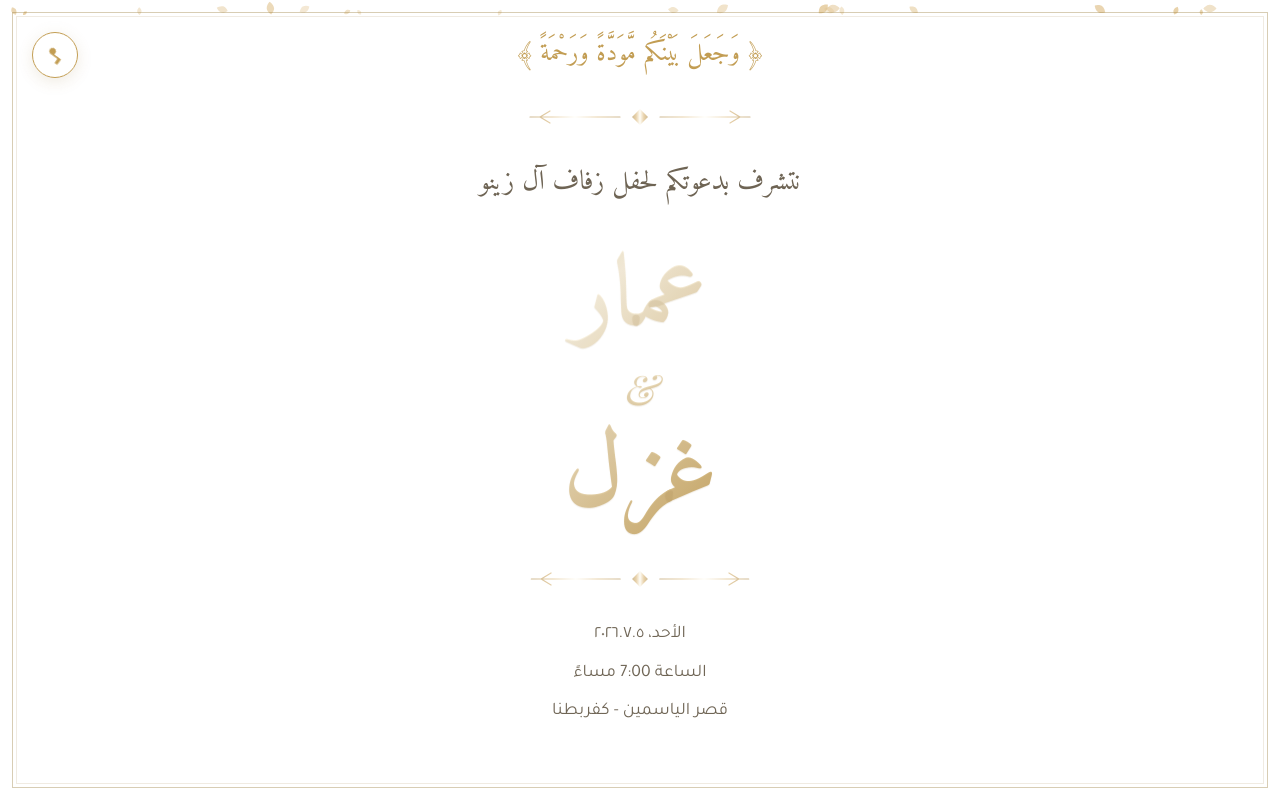
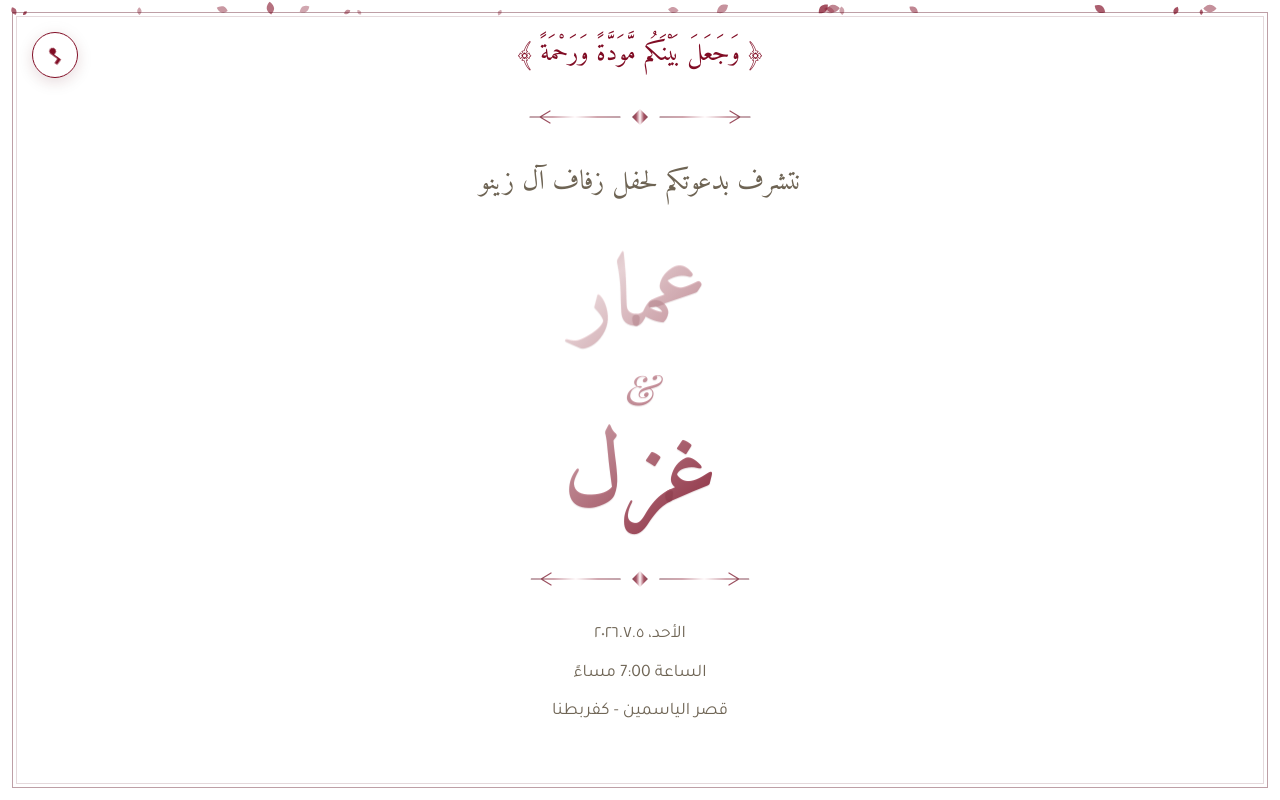
Before and after one commit to wedding15/wedding, a React (Vite) app: page / in a window 1280 px wide. Both pictures are taken after a click on the button "افتح الدعوة". Built offline with nearby package versions, Linux system fonts and the light colour scheme; a web font is replaced by a local one.

Commit message:
style: change theme colors from gold and white to burgundy and white

```diff
--- a/src/App.tsx
+++ b/src/App.tsx
@@ -12,11 +12,11 @@ function GoldDivider() {
       <svg width="240" height="24" viewBox="0 0 240 24" fill="none">
         <defs>
           <linearGradient id="gold-shimmer-divider" x1="0%" y1="0%" x2="100%" y2="0%">
-            <stop offset="0%" stopColor="#bda06a" />
-            <stop offset="25%" stopColor="#dfc089" />
-            <stop offset="50%" stopColor="#fffdf5" />
-            <stop offset="75%" stopColor="#dfc089" />
-            <stop offset="100%" stopColor="#bda06a" />
+            <stop offset="0%" stopColor="#540516" />
+            <stop offset="25%" stopColor="#800c24" />
+            <stop offset="50%" stopColor="#fff5f6" />
+            <stop offset="75%" stopColor="#800c24" />
+            <stop offset="100%" stopColor="#540516" />
             <animate attributeName="x1" from="-100%" to="100%" dur="3.5s" repeatCount="indefinite" />
             <animate attributeName="x2" from="0%" to="200%" dur="3.5s" repeatCount="indefinite" />
           </linearGradient>
@@ -39,11 +39,11 @@ function HeartDivider() {
       <svg width="180" height="24" viewBox="0 0 180 24" fill="none" style={{ opacity: 0.85 }}>
         <defs>
           <linearGradient id="gold-shimmer-heart" x1="0%" y1="0%" x2="100%" y2="0%">
-            <stop offset="0%" stopColor="#bda06a" />
-            <stop offset="25%" stopColor="#dfc089" />
-            <stop offset="50%" stopColor="#fffdf5" />
-            <stop offset="75%" stopColor="#dfc089" />
-            <stop offset="100%" stopColor="#bda06a" />
+            <stop offset="0%" stopColor="#540516" />
+            <stop offset="25%" stopColor="#800c24" />
+            <stop offset="50%" stopColor="#fff5f6" />
+            <stop offset="75%" stopColor="#800c24" />
+            <stop offset="100%" stopColor="#540516" />
             <animate attributeName="x1" from="-100%" to="100%" dur="3.5s" repeatCount="indefinite" />
             <animate attributeName="x2" from="0%" to="200%" dur="3.5s" repeatCount="indefinite" />
           </linearGradient>
@@ -92,7 +92,7 @@ function Particles() {
             >
               <path
                 d="M12 2C12 2 18 7 18 12C18 17 14.5 21 12 23C9.5 21 6 17 6 12C6 7 12 2 12 2Z"
-                fill="#dfc089"
+                fill="#800c24"
               />
             </svg>
           </div>
@@ -118,7 +118,7 @@ function RoyalCrest() {
             cy="50"
             r="45"
             fill="none"
-            stroke="#bda06a"
+            stroke="#800c24"
             strokeWidth="0.8"
             strokeDasharray="4 2"
           />
--- a/src/index.css
+++ b/src/index.css
@@ -3,10 +3,10 @@
    ═══════════════════════════════════════════ */
 
 :root {
-  --gold: #c29d53;
-  --gold-light: #fcf8ee;
-  --gold-dark: #997b3c;
-  --gold-shimmer: #fffbf0;
+  --gold: #800c24;
+  --gold-light: #fcf2f4;
+  --gold-dark: #540516;
+  --gold-shimmer: #fff9fa;
   --cream: #ffffff;
   --cream-dark: #fbf9f5;
   --ivory-paper: #faf7f2;
@@ -279,13 +279,13 @@ body {
 
 /* ─── Luxury Gold Text ─── */
 .gold-gradient-text {
-  background: linear-gradient(135deg, #997b3c 0%, #c29d53 25%, #fffbf0 50%, #c29d53 75%, #997b3c 100%);
+  background: linear-gradient(135deg, #540516 0%, #800c24 25%, #fff5f6 50%, #800c24 75%, #540516 100%);
   background-size: 200% auto;
   -webkit-background-clip: text;
   -webkit-text-fill-color: transparent;
   background-clip: text;
   animation: shimmer-gold 8s linear infinite;
-  text-shadow: 0px 1px 1px rgba(153, 123, 60, 0.15);
+  text-shadow: 0px 1px 1px rgba(84, 5, 22, 0.15);
 }
 
 @keyframes shimmer-gold {
@@ -518,21 +518,21 @@ body {
   padding: 24px;
   border-radius: 4px;
   background: rgba(255, 255, 255, 0.7);
-  border: 1px solid rgba(194, 157, 83, 0.3);
+  border: 1px solid rgba(128, 12, 36, 0.3);
   display: flex;
   flex-direction: column;
   align-items: center;
   justify-content: center;
   transition: all 0.4s ease;
   backdrop-filter: blur(10px);
-  box-shadow: 0 4px 15px rgba(153, 123, 60, 0.05);
+  box-shadow: 0 4px 15px rgba(84, 5, 22, 0.05);
 }
 
 .event-royal__card:hover {
   background: rgba(255, 255, 255, 0.9);
   border-color: var(--gold);
   transform: translateY(-3px);
-  box-shadow: 0 8px 25px rgba(194, 157, 83, 0.15);
+  box-shadow: 0 8px 25px rgba(128, 12, 36, 0.15);
 }
 
 .event-royal__icon {
@@ -617,14 +617,14 @@ body {
   height: 90px;
   border-radius: 50%;
   border: 1px solid var(--gold);
-  outline: 1px solid rgba(223, 192, 137, 0.15);
+  outline: 1px solid rgba(176, 58, 91, 0.15);
   outline-offset: -5px;
   display: flex;
   flex-direction: column;
   align-items: center;
   justify-content: center;
   background: rgba(255, 255, 255, 0.75);
-  box-shadow: inset 0 0 10px rgba(194, 157, 83, 0.05), 0 4px 15px rgba(153, 123, 60, 0.06);
+  box-shadow: inset 0 0 10px rgba(128, 12, 36, 0.05), 0 4px 15px rgba(84, 5, 22, 0.06);
   backdrop-filter: blur(10px);
 }
 
@@ -713,7 +713,7 @@ body {
   padding: 30px;
   text-align: center;
   background: #fdfbf7;
-  border-top: 1px solid rgba(194, 157, 83, 0.15);
+  border-top: 1px solid rgba(128, 12, 36, 0.15);
   position: relative;
   z-index: 10;
 }
@@ -780,7 +780,7 @@ body {
   justify-content: center;
   cursor: pointer;
   z-index: 1001; /* Above the page frame (1000) */
-  box-shadow: 0 4px 15px rgba(153, 123, 60, 0.15);
+  box-shadow: 0 4px 15px rgba(84, 5, 22, 0.15);
   backdrop-filter: blur(5px);
   transition: all 0.3s ease;
   outline: none;
@@ -790,7 +790,7 @@ body {
 .music-toggle-btn:hover {
   background: rgba(255, 255, 255, 0.95);
   transform: scale(1.05);
-  box-shadow: 0 6px 20px rgba(194, 157, 83, 0.25);
+  box-shadow: 0 6px 20px rgba(128, 12, 36, 0.25);
 }
 
 .music-toggle-btn__icon {
```
